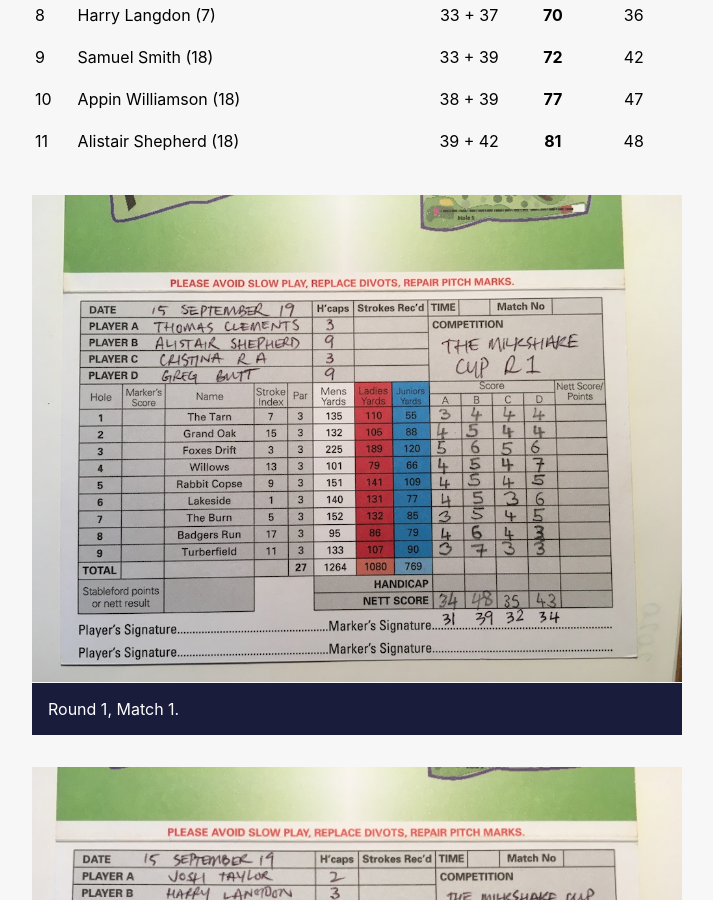
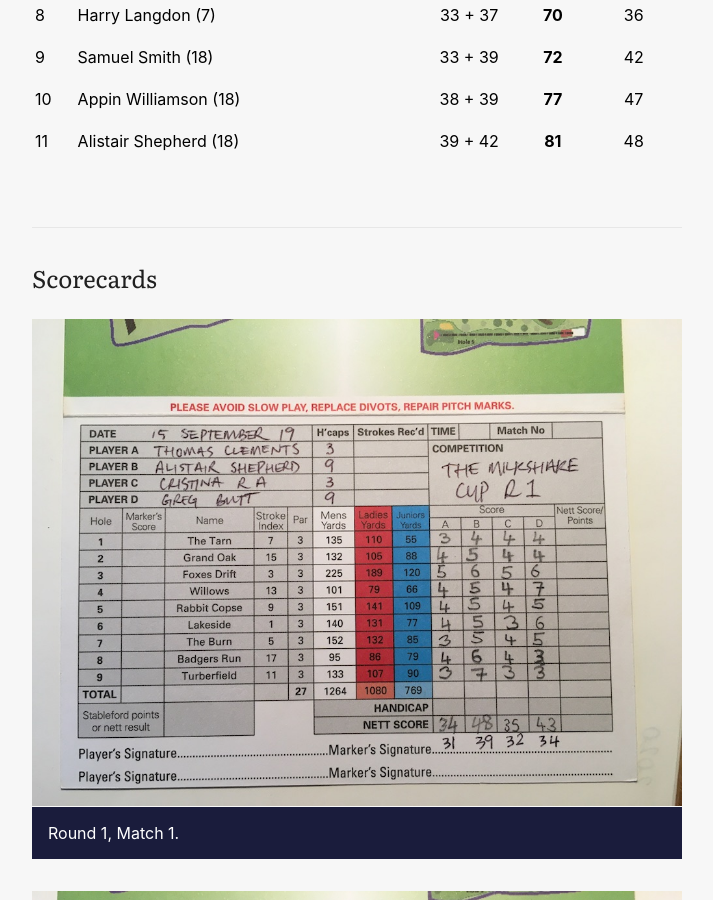
Before and after one commit to samjamead/milkshakecup-archive, a Jekyll site: the page built from 2019.html, in a window 1280 px wide and 900 px high, scrolled down 6619 px. Shown: the whole window, without its empty margins (283-996 px from the left). Built offline with Jekyll 4.4.1, drawn with Linux system fonts in a browser that asks for light colours; comment, search, counter and statistics services are not loaded.

Commit message:
Update 2019.html

```diff
--- a/2019.html
+++ b/2019.html
@@ -179,6 +179,10 @@ layout: default
 <section>
   <div class="container">
 
+    <hr />
+
+    <h2>Scorecards</h2>
+
     <img src="/assets/img/2019/scorecard1.jpg" alt="Scorecard" />
     <div class="caption">Round 1, Match 1.</div>
 
```
